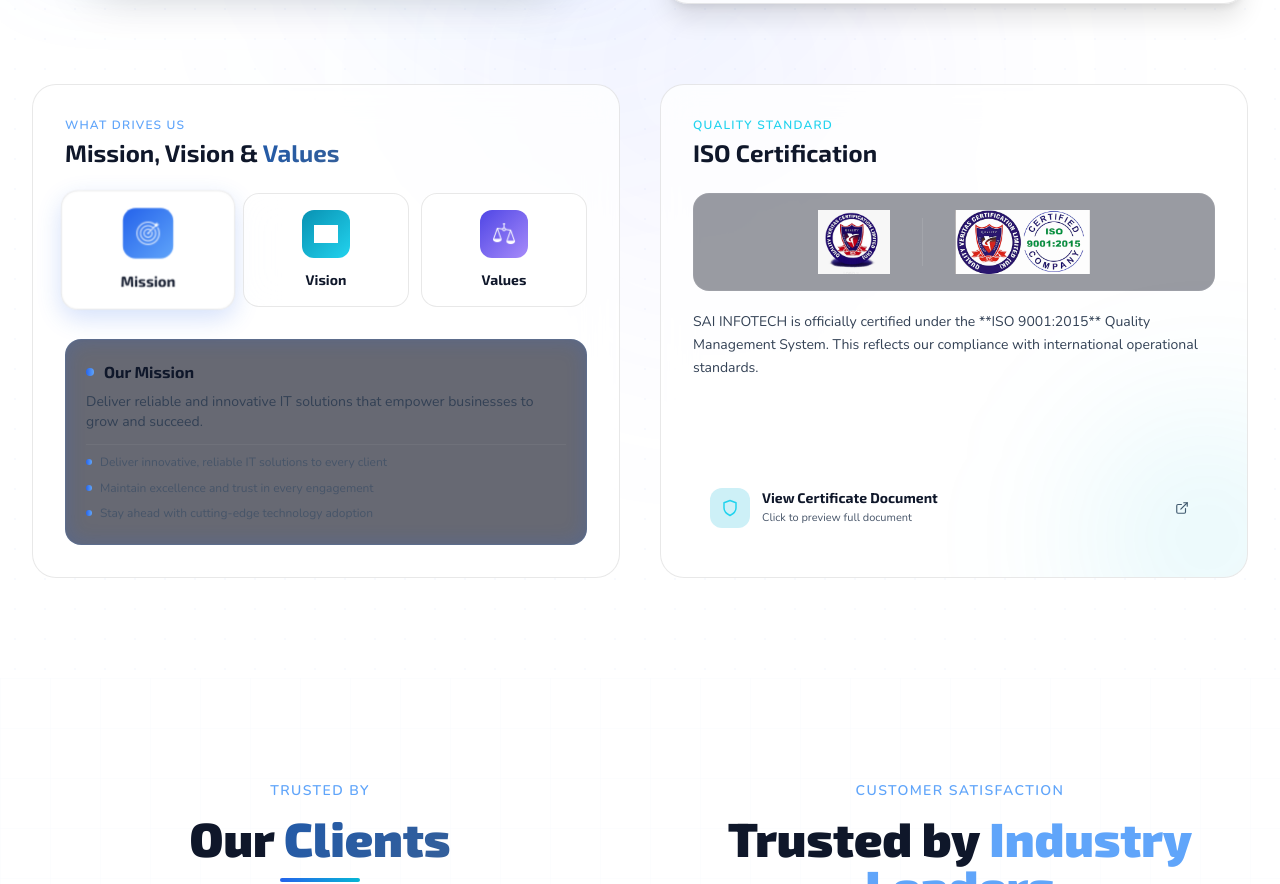
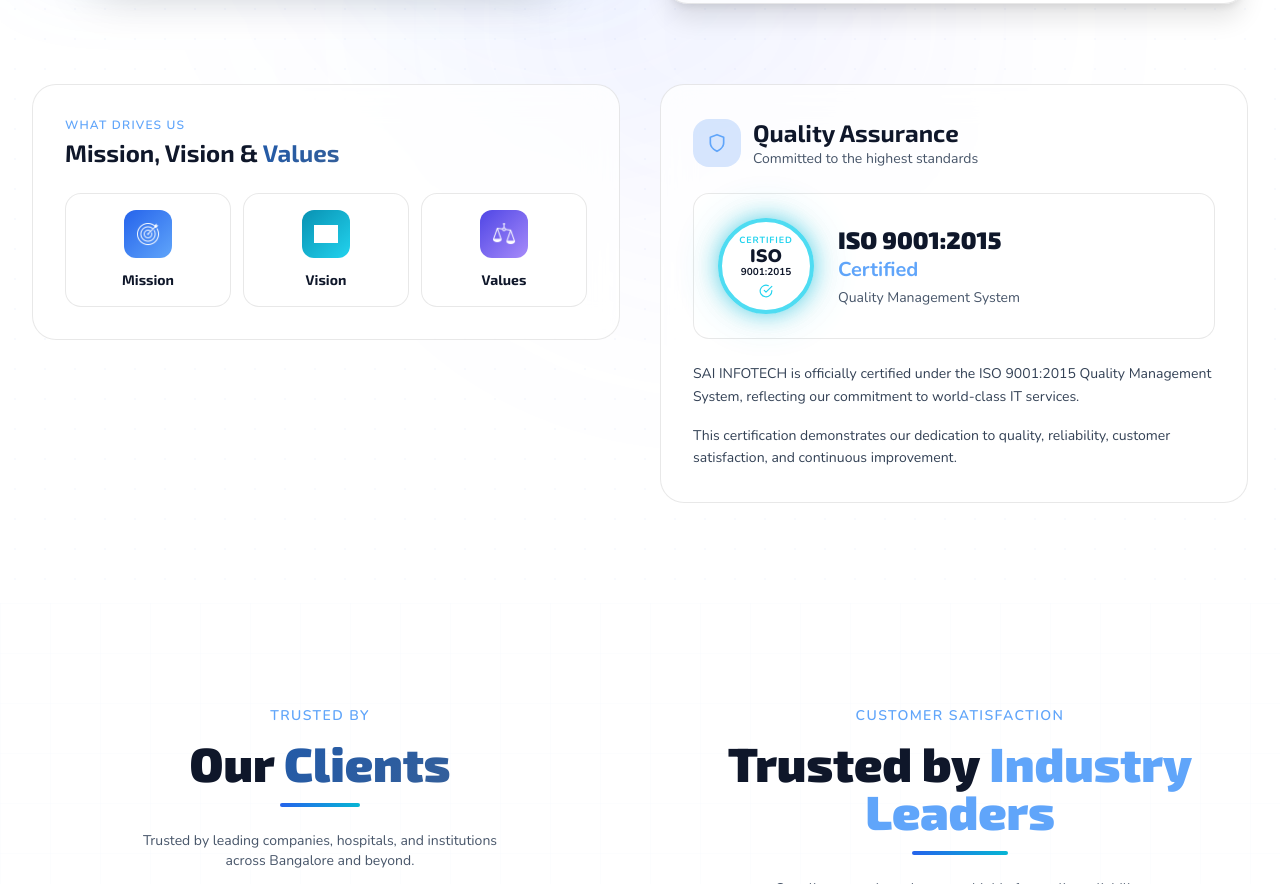
Before and after one commit to Yasir533/sai-infotech-webapp, a React (Vite) app in the folder sai-info/: page / in a window 1280 px wide. Shown: the part 1600-2484 px from the top of the page. Built offline with nearby package versions, Linux system fonts and the light colour scheme; grey boxes are pictures that could not be loaded; a web font is replaced by a local one.

Commit message:
fix: show MVV details only on hover and collapse height completely when not hovered

```diff
--- a/sai-info/src/components/About.jsx
+++ b/sai-info/src/components/About.jsx
@@ -1,10 +1,6 @@
 import React, { useState } from 'react'
 import { motion, AnimatePresence } from 'framer-motion'
-import { FiAward, FiShield, FiX, FiExternalLink } from 'react-icons/fi'
-
-import isoBadge from '../assets/iso-badge.png'
-import qualityVeritas from '../assets/quality-veritas.png'
-import isoDoc from '../assets/iso-certificate-doc.jpeg'
+import { FiAward, FiCheckCircle, FiShield } from 'react-icons/fi'
 
 const mvvSections = [
   {
@@ -50,10 +46,6 @@ const mvvSections = [
 
 export default function About() {
   const [hoveredMVV, setHoveredMVV] = useState(null)
-  const [modalOpen, setModalOpen] = useState(false)
-
-  // Use hovered item if available, otherwise default to Mission to keep the section populated without blank space
-  const activeMVV = hoveredMVV || mvvSections[0]
 
   return (
     <section id="about" className="section-pad relative overflow-hidden">
@@ -141,7 +133,8 @@ export default function About() {
         </div>
 
         {/* ================= ROW 2: SPLIT MVV & CERTIFICATE ================= */}
-        <div className="grid lg:grid-cols-2 gap-10 items-stretch">
+        {/* Align items-start to prevent columns stretching and creating empty space */}
+        <div className="grid lg:grid-cols-2 gap-10 items-start">
 
           {/* LEFT COLUMN: Mission Vision Values with interactive hover */}
           <motion.div
@@ -160,9 +153,9 @@ export default function About() {
               </h4>
 
               {/* Buttons Grid */}
-              <div className="grid grid-cols-3 gap-3 mb-4">
+              <div className="grid grid-cols-3 gap-3">
                 {mvvSections.map((sec) => {
-                  const isActive = activeMVV.id === sec.id
+                  const isActive = hoveredMVV?.id === sec.id
                   return (
                     <div
                       key={sec.id}
@@ -195,41 +188,44 @@ export default function About() {
               </div>
             </div>
 
-            {/* Hover Detail Panel - Dynamic Height, Default Populated */}
-            <div className="w-full mt-4">
-              <AnimatePresence mode="wait">
+            {/* Hover Detail Panel - Shows details only on hover and collapses to 0 height when not hovered */}
+            <AnimatePresence>
+              {hoveredMVV && (
                 <motion.div
-                  key={activeMVV.id}
-                  initial={{ opacity: 0, y: 10 }}
-                  animate={{ opacity: 1, y: 0 }}
-                  exit={{ opacity: 0, y: 10 }}
-                  transition={{ duration: 0.2 }}
+                  initial={{ opacity: 0, height: 0, marginTop: 0 }}
+                  animate={{ opacity: 1, height: 'auto', marginTop: 16 }}
+                  exit={{ opacity: 0, height: 0, marginTop: 0 }}
+                  transition={{ duration: 0.25, ease: 'easeInOut' }}
+                  className="w-full overflow-hidden"
+                >
+                  <div
                     className="w-full glass-card p-5 rounded-2xl border border-blue-500/20 bg-slate-950/60 flex flex-col justify-center shadow-lg"
                     style={{
-                    boxShadow: `inset 0 0 20px ${activeMVV.glow}`,
+                      boxShadow: `inset 0 0 20px ${hoveredMVV.glow}`,
                     }}
                   >
                     <div className="flex items-center gap-2.5 mb-2">
-                    <span className={`w-2 h-2 rounded-full bg-gradient-to-r ${activeMVV.color}`} />
-                    <h4 className="text-white text-base font-bold">{activeMVV.title}</h4>
+                      <span className={`w-2 h-2 rounded-full bg-gradient-to-r ${hoveredMVV.color}`} />
+                      <h4 className="text-white text-base font-bold">{hoveredMVV.title}</h4>
                     </div>
-                  <p className="text-slate-300 text-xs sm:text-sm leading-relaxed mb-3">
-                    {activeMVV.desc}
+                    <p className="text-slate-200 text-xs sm:text-sm leading-relaxed mb-3">
+                      {hoveredMVV.desc}
                     </p>
                     <ul className="space-y-1.5 border-t border-white/5 pt-2">
-                    {activeMVV.points.map((pt, index) => (
-                      <li key={index} className="flex items-start gap-2 text-slate-400 text-xs leading-relaxed">
-                        <span className={`w-1.5 h-1.5 rounded-full bg-gradient-to-r ${activeMVV.color} mt-1.5 flex-shrink-0`} />
+                      {hoveredMVV.points.map((pt, index) => (
+                        <li key={index} className="flex items-start gap-2 text-slate-200 text-xs leading-relaxed">
+                          <span className={`w-1.5 h-1.5 rounded-full bg-gradient-to-r ${hoveredMVV.color} mt-1.5 flex-shrink-0`} />
                           <span>{pt}</span>
                         </li>
                       ))}
                     </ul>
-                </motion.div>
-              </AnimatePresence>
                   </div>
                 </motion.div>
+              )}
+            </AnimatePresence>
+          </motion.div>
 
-          {/* RIGHT COLUMN: ISO Certification Section */}
+          {/* RIGHT COLUMN: ISO Certification Section - Restored to original design */}
           <motion.div
             id="certificate"
             initial={{ opacity: 0, y: 50 }}
@@ -238,94 +234,55 @@ export default function About() {
             transition={{ duration: 0.7, delay: 0.2 }}
             className="glass rounded-3xl p-6 sm:p-8 border border-white/10 flex flex-col justify-between relative overflow-hidden"
           >
-            <div className="absolute -right-20 -bottom-20 w-60 h-60 bg-cyan-500/10 rounded-full blur-[80px] pointer-events-none" />
+            <div>
+              {/* Shield Header */}
+              <div className="flex items-center gap-3 mb-6">
+                <div className="w-12 h-12 rounded-2xl bg-blue-500/20 flex items-center justify-center">
+                  <FiShield className="text-blue-400 text-xl" />
+                </div>
+                <div>
+                  <h3 className="text-white text-2xl font-bold">Quality Assurance</h3>
+                  <p className="text-slate-400 text-sm">Committed to the highest standards</p>
+                </div>
+              </div>
 
+              {/* Glowing Pure-CSS ISO Badge */}
+              <div className="glass rounded-2xl border border-blue-500/20 p-6 mb-6 flex items-center gap-6">
+                <div className="flex-shrink-0 w-24 h-24 relative flex items-center justify-center">
+                  <div
+                    className="absolute inset-0 rounded-full border-4 border-cyan-400 opacity-80"
+                    style={{ boxShadow: '0 0 20px rgba(6,182,212,0.7), 0 0 50px rgba(6,182,212,0.3)' }}
+                  />
+                  <div className="text-center">
+                    <p className="text-cyan-400 text-[9px] font-bold tracking-widest uppercase">Certified</p>
+                    <p className="text-white text-lg font-black leading-none">ISO</p>
+                    <p className="text-white text-[10px] font-bold">9001:2015</p>
+                    <div className="flex justify-center mt-1">
+                      <FiCheckCircle className="text-cyan-400" size={14} />
+                    </div>
+                  </div>
+                </div>
                 <div>
-              <p className="text-cyan-400 text-xs font-semibold tracking-widest uppercase mb-1">
-                Quality Standard
-              </p>
-              <h4 className="text-white font-bold text-2xl mb-6">
-                ISO Certification
-              </h4>
-
-              {/* Brand Logos block - Bureau Veritas & ISO badges rendered in full color */}
-              <div className="flex items-center justify-center gap-8 bg-slate-950/40 border border-white/5 rounded-2xl p-4 mb-5">
-                <img
-                  src={qualityVeritas}
-                  alt="Bureau Veritas Logo"
-                  className="h-16 w-auto object-contain hover:scale-105 transition-all duration-300"
-                />
-                <div className="h-12 w-px bg-white/10" />
-                <img
-                  src={isoBadge}
-                  alt="ISO 9001:2015 Certified Logo"
-                  className="h-16 w-auto object-contain hover:scale-105 transition-all duration-300"
-                />
+                  <h4 className="text-white text-2xl font-black">ISO 9001:2015</h4>
+                  <p className="text-blue-400 text-xl font-bold">Certified</p>
+                  <p className="text-slate-400 text-sm mt-1">Quality Management System</p>
+                </div>
               </div>
 
               <p className="text-slate-300 text-sm leading-relaxed mb-4">
-                SAI INFOTECH is officially certified under the **ISO 9001:2015** Quality
-                Management System. This reflects our compliance with international operational standards.
+                SAI INFOTECH is officially certified under the ISO 9001:2015 Quality
+                Management System, reflecting our commitment to world-class IT services.
               </p>
-            </div>
 
-            {/* Document Preview Card */}
-            <div
-              onClick={() => setModalOpen(true)}
-              className="group cursor-pointer bg-white/5 hover:bg-white/10 border border-white/10 hover:border-cyan-500/30 rounded-2xl p-4 flex items-center justify-between gap-4 transition-all duration-300"
-            >
-              <div className="flex items-center gap-3">
-                <div className="w-10 h-10 rounded-xl bg-cyan-500/20 flex items-center justify-center flex-shrink-0">
-                  <FiShield className="text-cyan-400 text-lg" />
-                </div>
-                <div>
-                  <h5 className="text-white font-bold text-xs sm:text-sm leading-tight">View Certificate Document</h5>
-                  <p className="text-slate-400 text-[11px] mt-0.5">Click to preview full document</p>
-                </div>
-              </div>
-              <div className="w-8 h-8 rounded-full bg-white/5 flex items-center justify-center text-slate-400 group-hover:text-cyan-400 group-hover:bg-cyan-500/10 transition-all">
-                <FiExternalLink size={14} />
-              </div>
+              <p className="text-slate-300 text-sm leading-relaxed">
+                This certification demonstrates our dedication to quality,
+                reliability, customer satisfaction, and continuous improvement.
+              </p>
             </div>
           </motion.div>
         </div>
 
       </div>
-
-      {/* ================= CERTIFICATE MODAL ================= */}
-      <AnimatePresence>
-        {modalOpen && (
-          <motion.div
-            initial={{ opacity: 0 }}
-            animate={{ opacity: 1 }}
-            exit={{ opacity: 0 }}
-            className="fixed inset-0 z-[100] flex items-center justify-center bg-black/80 backdrop-blur-md p-4"
-            onClick={() => setModalOpen(false)}
-          >
-            <motion.div
-              initial={{ scale: 0.9, opacity: 0 }}
-              animate={{ scale: 1, opacity: 1 }}
-              exit={{ scale: 0.9, opacity: 0 }}
-              transition={{ duration: 0.3 }}
-              className="relative max-w-3xl w-full bg-slate-900 border border-cyan-500/20 rounded-2xl overflow-hidden shadow-2xl p-2"
-              onClick={(e) => e.stopPropagation()}
-            >
-              <button
-                onClick={() => setModalOpen(false)}
-                className="absolute top-4 right-4 z-10 w-9 h-9 rounded-full bg-black/60 hover:bg-black/80 text-white flex items-center justify-center border border-white/10 transition-colors cursor-pointer"
-              >
-                <FiX size={18} />
-              </button>
-
-              <img
-                src={isoDoc}
-                alt="ISO Certificate Document"
-                className="w-full max-h-[85vh] object-contain rounded-xl"
-              />
-            </motion.div>
-          </motion.div>
-        )}
-      </AnimatePresence>
     </section>
   )
 }
```
Lines whose indentation alone changed are shown as unchanged.
